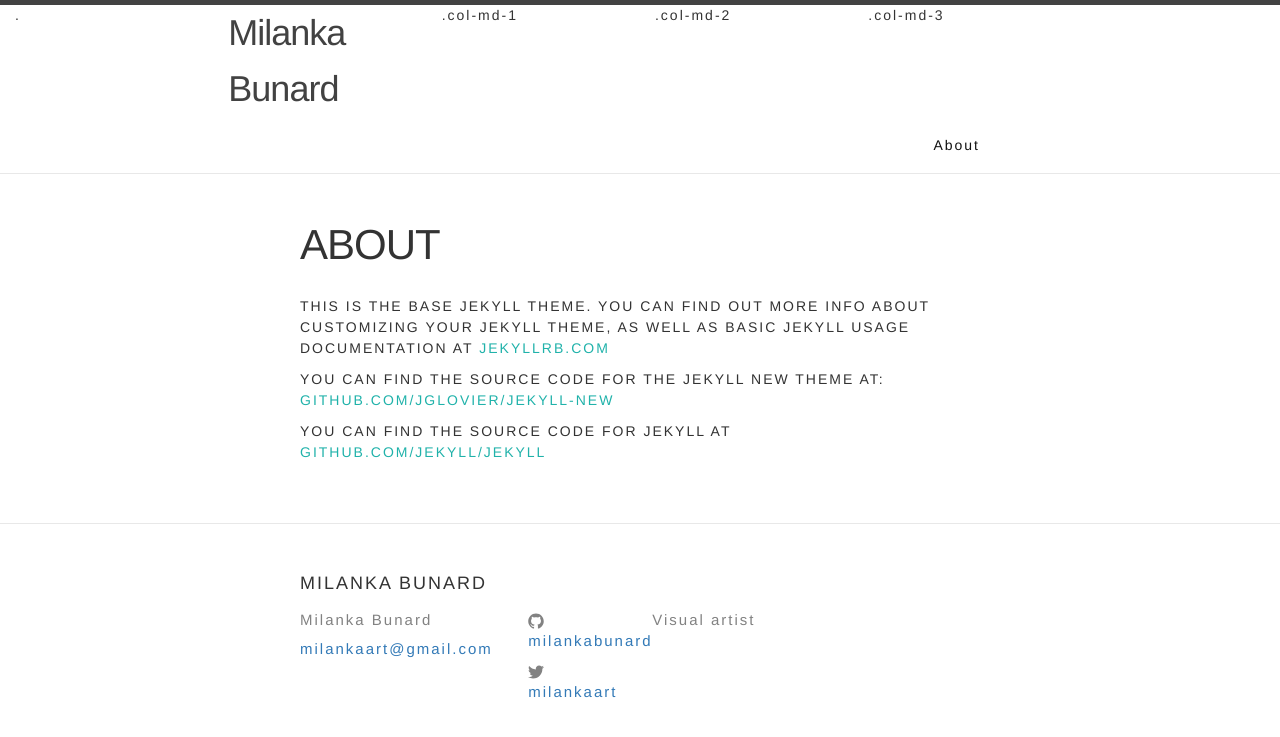
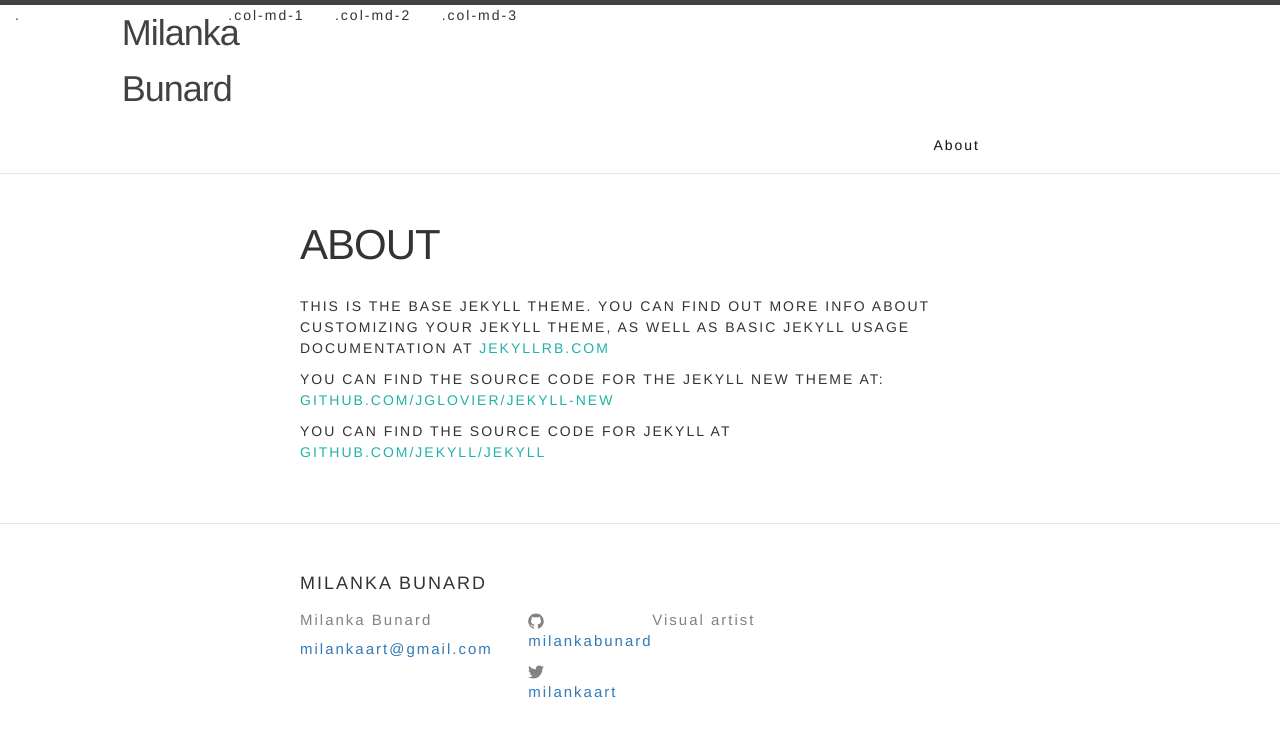
Before and after one commit to milankabunard/milankabunard.github.io, a Jekyll site: the page built from about.md, in a window 1280 px wide. Shown: the top 737 px of the page. Built offline with Jekyll 4.4.1, drawn with Linux system fonts in a browser that asks for light colours.

Commit message:
changes header

```diff
--- a/_includes/header.html
+++ b/_includes/header.html
@@ -4,11 +4,11 @@
 
 <div class="container-fluid">
 <div class="row">
-  <div class="col-md-2">.</div>
-  <div class="col-md-2"><a class="site-title" href="{{ site.baseurl }}/">{{ site.title }}</a></div>
-  <div class="col-md-2">.col-md-1</div>
-  <div class="col-md-2">.col-md-2</div>
-  <div class="col-md-2">.col-md-3</div>
+  <div class="col-md-1">.</div>
+  <div class="col-md-1"><a class="site-title" href="{{ site.baseurl }}/">{{ site.title }}</a></div>
+  <div class="col-md-1">.col-md-1</div>
+  <div class="col-md-1">.col-md-2</div>
+  <div class="col-md-1">.col-md-3</div>
 </div>
 </div>
 
```
